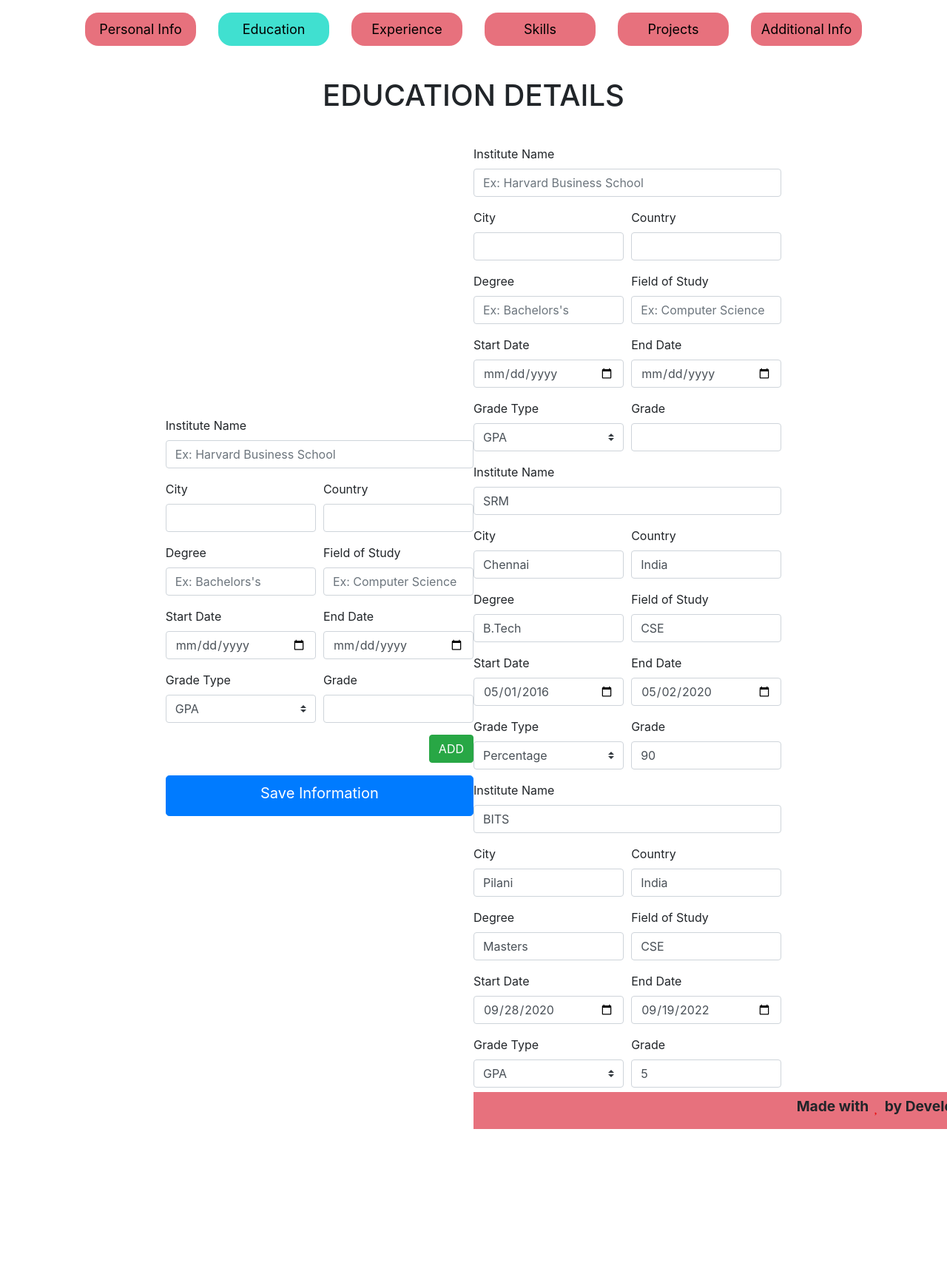
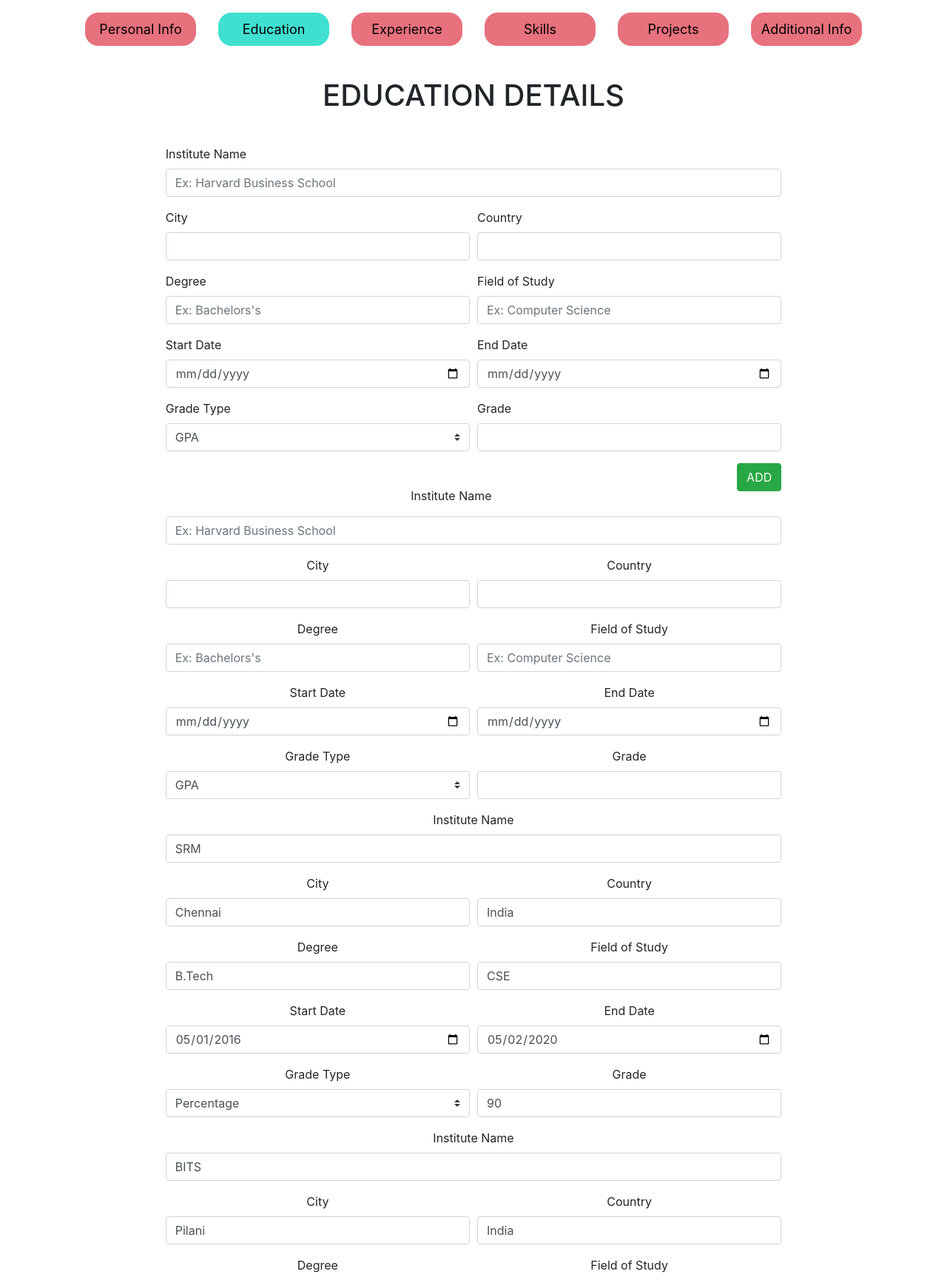
Before and after one commit to Documentive/TemplateBuddy-Old, a Flask app: page /education in a window 1280 px wide; the page is wider, and only the part inside the window is pictured. Shown: the part 107-1833 px from the top of that part at 74% size. Before the commit the page ends 1633 px from the top of that part, so only its background shows below. Run offline with Flask 2, Linux system fonts and the light colour scheme; a user stored in the database is signed in; data comes from the database, SQL or seed files in the repository; both versions use the stored data as it was after the commit; some libraries are stand-ins or nearby versions; some web fonts are replaced.

Commit message:
Fixed UI issue in education page when saved data is fetched from db and displayed. ToDo: Fix the footer issue

```diff
--- a/templates/education.html
+++ b/templates/education.html
@@ -117,17 +117,9 @@
 
                     <div class="containEducation">
 
-                    </div>
-
-                    <!-- Save Information -->
-                    <button type="button" id="education-save" class="btn btn-primary btn-lg btn-block">Save Information</button>
-
-                </form>
-
                         {% if has_data %}
 
                     {% for i in range(institute_names|length) %}
-                      <form>
 
                     <div class="outerDiv">
 
@@ -196,10 +188,19 @@
                                 <input type="text" class="form-control grades" id="gradeval" value="{{grades[i]}}">
                             </div>
                         </div>
-                      </form>
+
                     {% endfor %}
 
                 {% endif %}
+
+                    </div>
+
+                    <!-- Save Information -->
+                    <button type="button" id="education-save" class="btn btn-primary btn-lg btn-block">Save Information</button>
+
+                </form>
+
+
 
             </div>
 
```
Also changed, not shown: local.db. Lines whose indentation alone changed are shown as unchanged.
